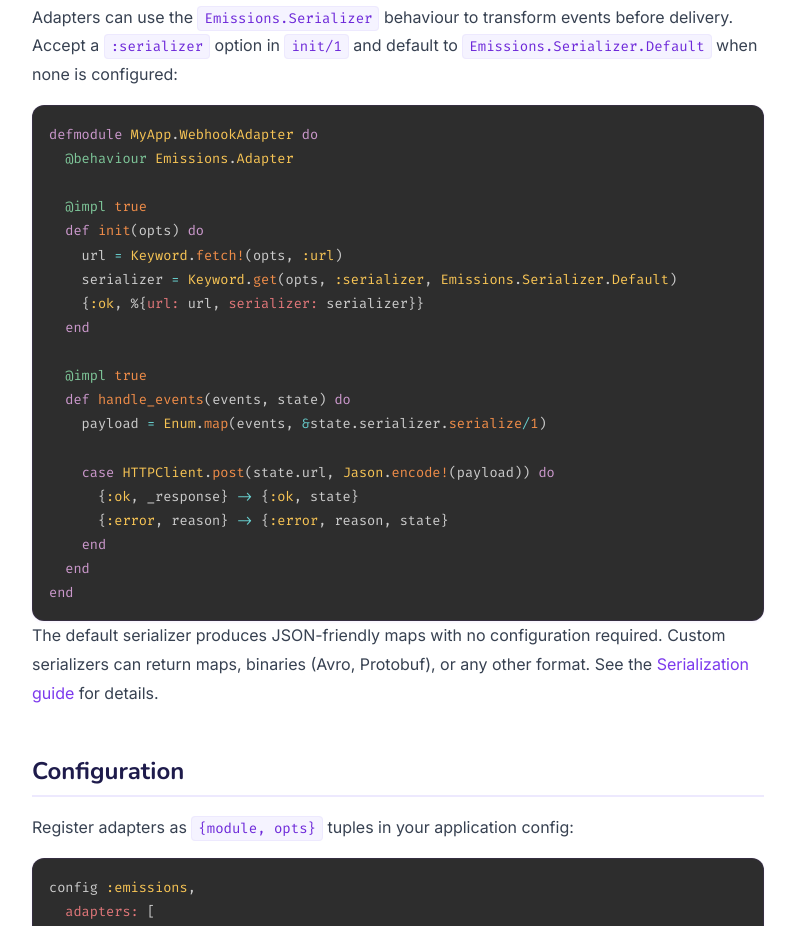
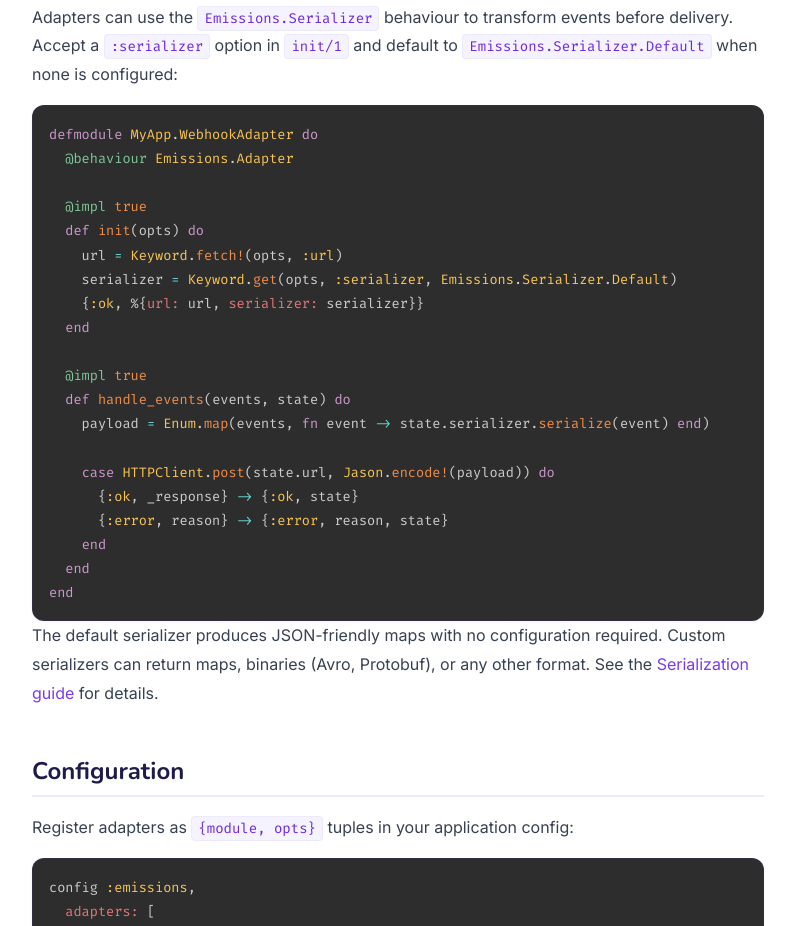
Before and after one commit to doomspork/emissions, a plain HTML site: page site/guides/adapters.html in a window 1280 px wide. Shown: the part 2039-2965 px from the top of the page, without its empty margins (320-1115 px from the left). Drawn offline with nearby package versions, Linux system fonts and the light colour scheme; a script that the page names is missing.

Commit message:
fix: address Copilot PR feedback on serializer docs
- Fix invalid Elixir syntax in adapter serialization examples: use
  anonymous function instead of &state.serializer.serialize/1 capture
- Correct Phoenix.Serializer moduledoc to clarify that PubSub can carry
  any term; it's Channels JSON encoding that expects map payloads

```diff
--- a/site/guides/adapters.html
+++ b/site/guides/adapters.html
@@ -144,7 +144,7 @@ end</code></pre>
 
   @impl true
   def handle_events(events, state) do
-    payload = Enum.map(events, &amp;state.serializer.serialize/1)
+    payload = Enum.map(events, fn event -&gt; state.serializer.serialize(event) end)
 
     case HTTPClient.post(state.url, Jason.encode!(payload)) do
       {:ok, _response} -&gt; {:ok, state}
```
Also changed, not shown: 2 other files.
